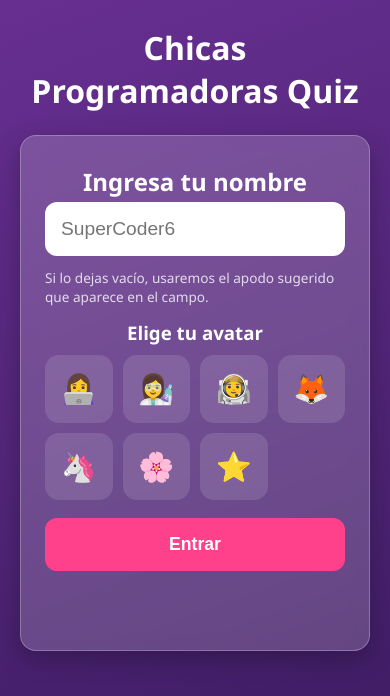
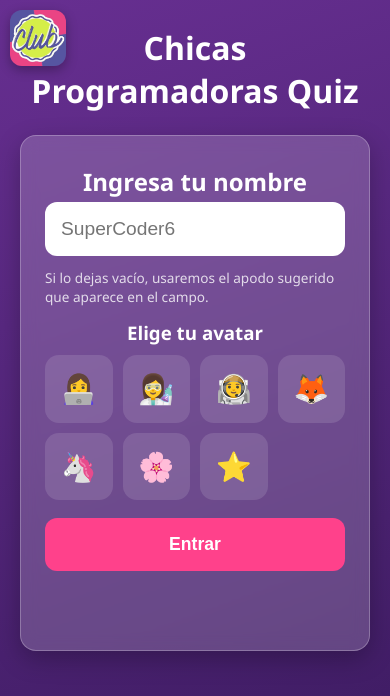
Before and after one commit to fabianramirez01-prog/chicas-progamadoras-quiz, a website: page public/index.html in a window 390 px wide. Drawn offline with nearby package versions, Linux system fonts and the light colour scheme; no server answers.

Commit message:
feat: add club logo (corner + favicon), avatars, podium animation, host controls

```diff
--- a/public/host.js
+++ b/public/host.js
@@ -49,6 +49,9 @@ function applyPhase(phase) {
   else if (phase === "ended") {
     // leaderboard filled by game:ended
   }
+  // The "Volver al inicio" button only makes sense during an active game;
+  // hide it while in the lobby (no game started).
+  el("resetBtn").classList.toggle("hidden", phase === "lobby");
 }
 
 // ---- Controls ----
--- a/public/index.html
+++ b/public/index.html
@@ -4,9 +4,18 @@
     <meta charset="UTF-8" />
     <meta name="viewport" content="width=device-width, initial-scale=1.0" />
     <title>Chicas Programadoras Quiz — Jugar</title>
+    <link rel="icon" type="image/jpeg" href="/logo.jpg" />
+    <link rel="apple-touch-icon" href="/logo.jpg" />
     <link rel="stylesheet" href="/style.css" />
   </head>
   <body>
+    <img
+      class="corner-logo"
+      src="/logo.jpg"
+      alt="Chicas Programadoras Club"
+      width="80"
+      height="80"
+    />
     <div class="app">
       <h1>Chicas Programadoras Quiz</h1>
 
--- a/public/style.css
+++ b/public/style.css
@@ -759,3 +759,26 @@ button:disabled {
   flex-direction: column;
   gap: 12px;
 }
+
+/* ---- Corner logo (top-left margin) ---- */
+.corner-logo {
+  position: fixed;
+  top: 16px;
+  left: 16px;
+  width: 80px;
+  height: 80px;
+  border-radius: 12px;
+  box-shadow: 0 4px 12px rgba(0, 0, 0, 0.3);
+  z-index: 100;
+}
+
+/* On narrow screens the fixed logo would overlap content, so keep it compact
+   and let the page content clear it. */
+@media (max-width: 640px) {
+  .corner-logo {
+    width: 56px;
+    height: 56px;
+    top: 10px;
+    left: 10px;
+  }
+}
```
Also changed, not shown: public/host.html (+10 -1 lines), public/logo.jpg (added).
